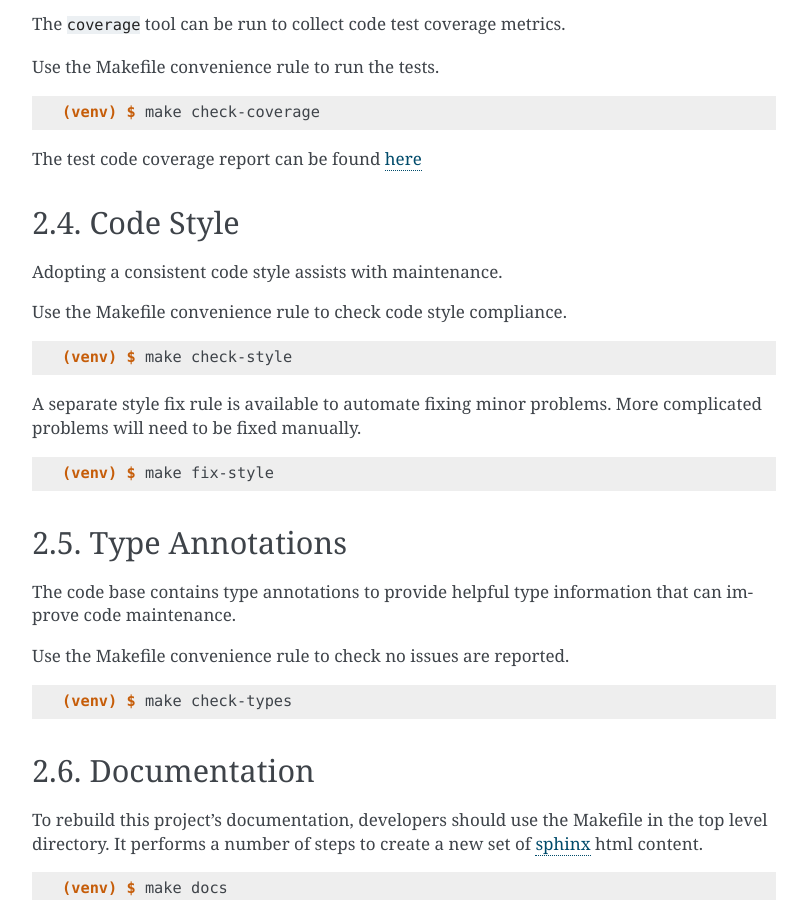
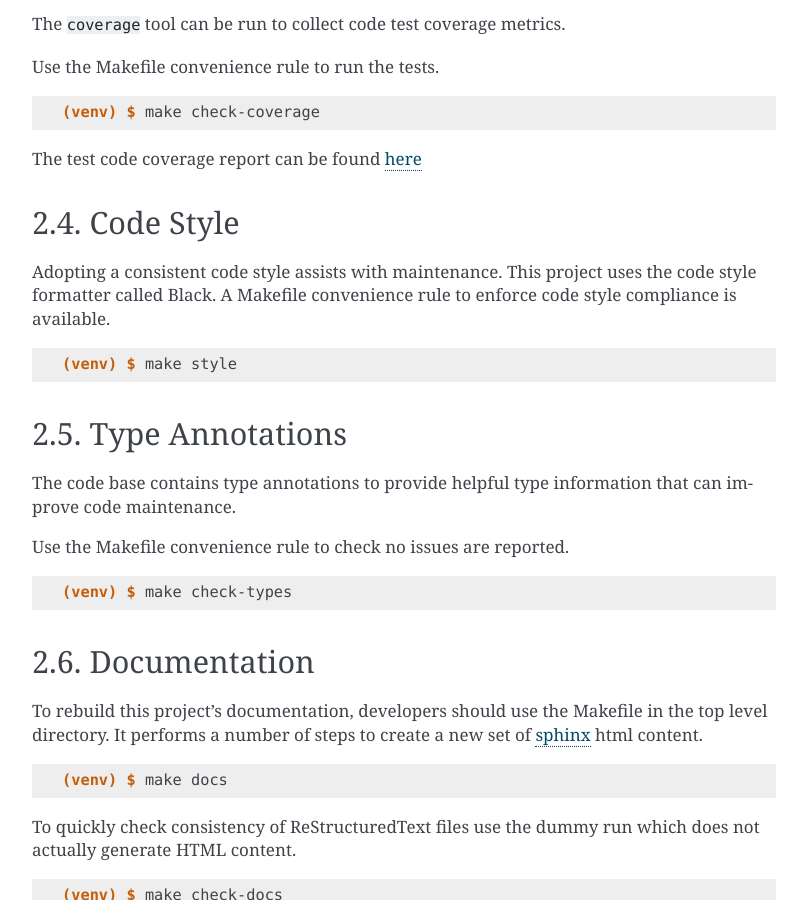
Before and after one commit to claws/cookiecutter-python-project, a Sphinx documentation site: the page built from {{cookiecutter.package_name}}/docs/source/dev/index.rst, in a window 1280 px wide and 900 px high, scrolled down 3093 px. Shown: the whole window, without its empty margins (346-1153 px from the left). Built offline with Sphinx 7.4.7, drawn with Linux system fonts in a browser that asks for light colours; pages that are not in the unit, such as notebooks, are missing from menus; the version number could not be read and is left out.

Commit message:
Use Black for code formatting

```diff
--- a/{{cookiecutter.package_name}}/docs/source/conf.py
+++ b/{{cookiecutter.package_name}}/docs/source/conf.py
@@ -20,7 +20,7 @@
 import os
 import re
 import sys
-from sphinx import apidoc
+from sphinx.ext import apidoc
 # sys.path.insert(0, os.path.abspath('.'))
 
 
@@ -141,7 +141,7 @@
 
 def run_apidoc(_):
     output_path = os.path.join(repo_root, 'docs', 'source', 'api')
-    apidoc.main([None, '--force', '-o', output_path, pkg_root])
+    apidoc.main(['-o', output_path, '-f', pkg_root])
 
 
 def setup(app):
--- a/{{cookiecutter.package_name}}/docs/source/dev/index.rst
+++ b/{{cookiecutter.package_name}}/docs/source/dev/index.rst
@@ -69,20 +69,13 @@
 Code Style
 ==========
 
-Adopting a consistent code style assists with maintenance.
-
-Use the Makefile convenience rule to check code style compliance.
+Adopting a consistent code style assists with maintenance. This project uses
+the code style formatter called Black. A Makefile convenience rule to enforce
+code style compliance is available.
 
 .. code-block:: console
 
-    (venv) $ make check-style
-
-A separate style fix rule is available to automate fixing minor problems.
-More complicated problems will need to be fixed manually.
-
-.. code-block:: console
-
-    (venv) $ make fix-style
+    (venv) $ make style
 
 
 .. _annotations-label:
```
Also changed, not shown: README.rst (+1 -6 lines), .travis.yml, 7 other files.
